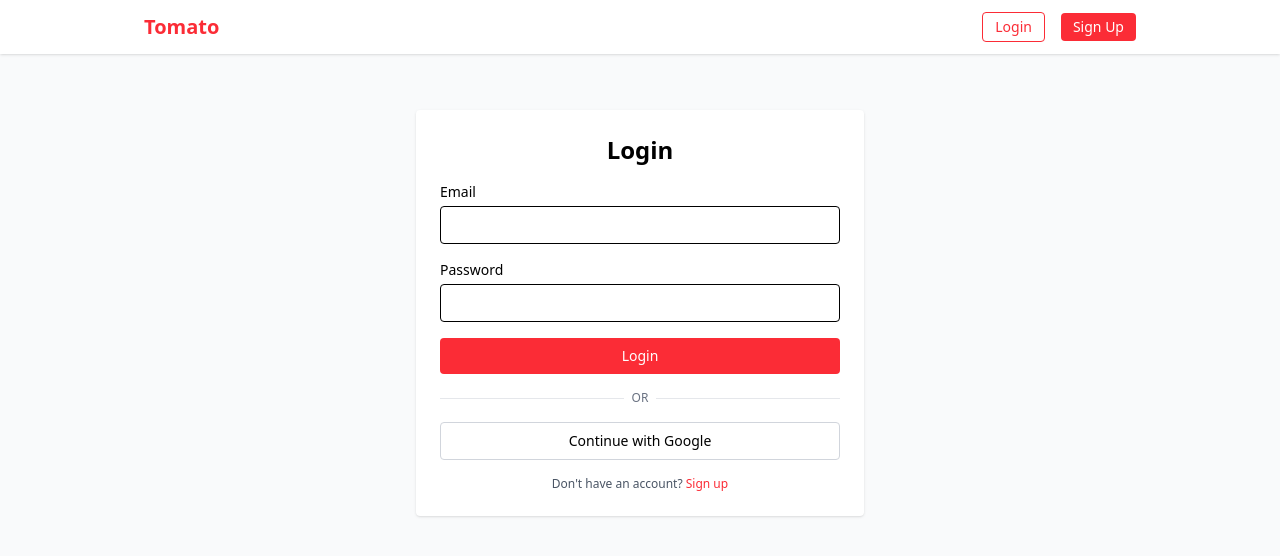
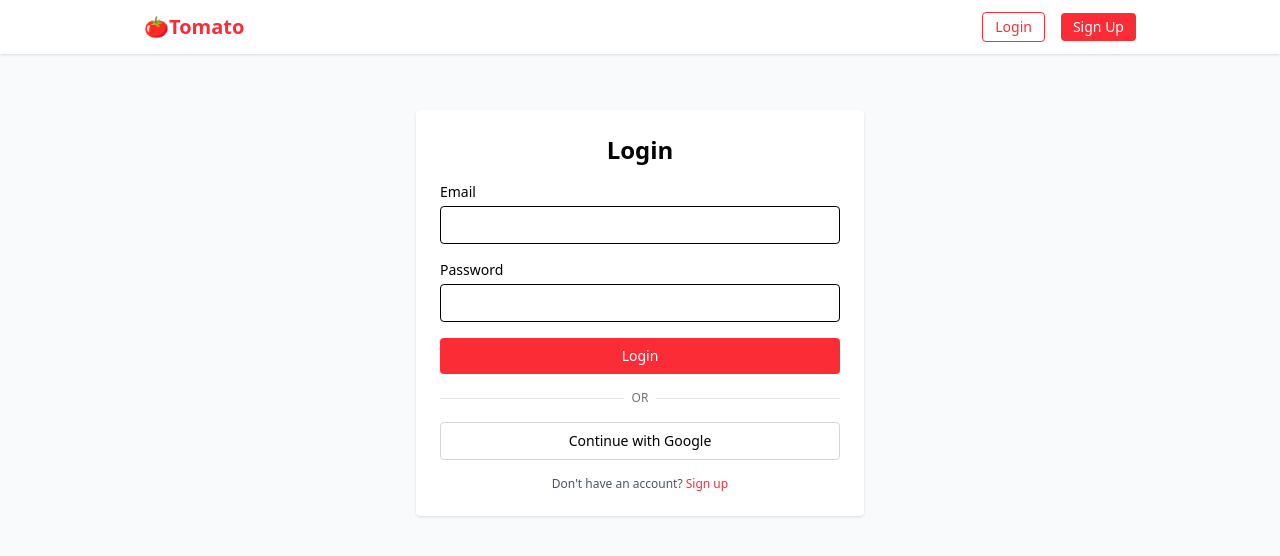
Before and after one commit to stanli206/Online_Food_Delivery_WebApp-FE, a React (Vite) app: page /login in a window 1280 px wide. Shown: the top 556 px of the page. Built offline with nearby package versions, Linux system fonts and the light colour scheme; no server answers.

Commit message:
fix: Update page title and enhance Navbar branding with emoji

```diff
--- a/index.html
+++ b/index.html
@@ -4,7 +4,7 @@
     <meta charset="UTF-8" />
     <link rel="icon" type="image/svg+xml" href="/vite.svg" />
     <meta name="viewport" content="width=device-width, initial-scale=1.0" />
-    <title>projectec</title>
+    <title>🍭Food-Delivery-Partner</title>
   </head>
   <body>
     <div id="root"></div>
--- a/src/App.jsx
+++ b/src/App.jsx
@@ -21,13 +21,13 @@ import PaymentSuccessPage from "./pages/PaymentSuccessPage";
 
 const App = () => {
   const dispatch = useDispatch();
-  const { initialized, loading } = useSelector((state) => state.auth);
+  const { initialized } = useSelector((state) => state.auth);
 
   useEffect(() => {
     dispatch(fetchCurrentUser());
   }, [dispatch]);
 
-  if (!initialized && loading) {
+  if (!initialized) {
     return (
       <div className="h-screen flex items-center justify-center">
         <p className="text-lg">Loading...</p>
--- a/src/components/layout/Navbar.jsx
+++ b/src/components/layout/Navbar.jsx
@@ -16,7 +16,7 @@ const Navbar = () => {
     <nav className="bg-white shadow-sm">
       <div className="max-w-5xl mx-auto px-4 py-3 flex items-center justify-between">
         <Link to="/" className="font-bold text-xl text-red-500">
-          Tomato
+          🍅Tomato
         </Link>
 
         <div className="flex items-center gap-4">
```
Also changed, not shown: src/features/auth/AuthAPI.js (line endings or trailing spaces).
